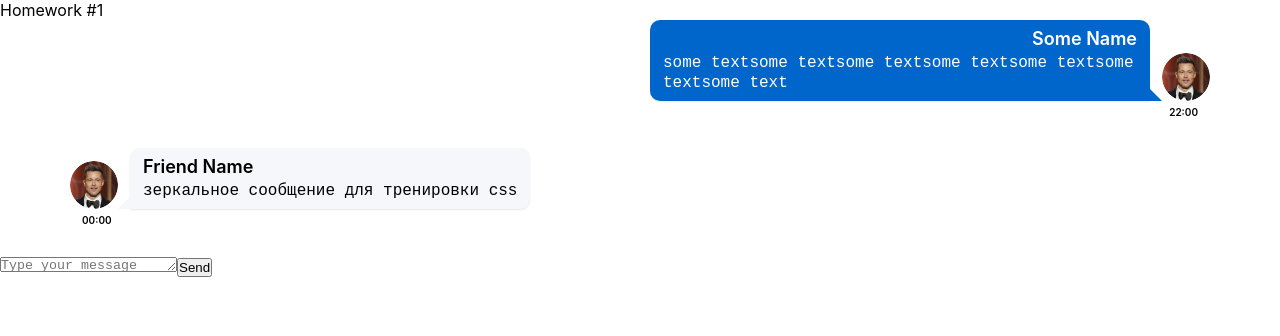
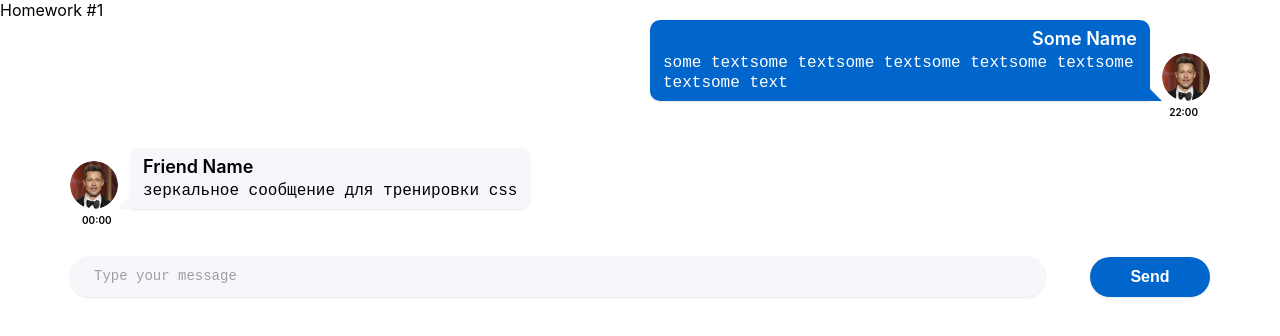
Before and after one commit to BaykovAleksandr/hw-sprint2, a React (Create React App) app: page / in a window 1280 px wide. Shown: the top 336 px of the page. Built offline with nearby package versions, Linux system fonts and the light colour scheme.

Commit message:
add styles for MessageSender component

```diff
--- a/src/s2-homeworks/hw01/message-sender/MessageSender.module.css
+++ b/src/s2-homeworks/hw01/message-sender/MessageSender.module.css
@@ -1,18 +1,57 @@
 .sendForm {
-
+  display: flex;
+  align-items: center;
+  gap: 44px;
+  padding: 0 70px;
+  margin-top: 30px;
 }
 
 .textarea {
+  flex: 1;
+  background: #f5f7fb;
+  border: none;
+  border-radius: 20px;
+  padding: 12px 24px;
+  font-size: 14px;
+  line-height: 17px;
+  resize: none;
+  height: 40px;
+  box-shadow: 0px 1px 2px 0px rgba(29, 33, 38, 0.1);
+  outline: none;
+}
 
+.textarea::placeholder {
+  color: rgba(0, 0, 0, 0.6);
+  opacity: 0.6;
+}
+
+.textarea:focus {
+  box-shadow: 0px 0px 3px 0px #0066cc;
 }
 
 .button {
-
+  width: 120px;
+  height: 40px;
+  background: #0066cc;
+  border: none;
+  border-radius: 20px;
+  color: white;
+  font-weight: 600;
+  font-size: 16px;
+  line-height: 20px;
+  cursor: pointer;
+  transition: all 0.2s ease;
+  box-shadow: 0px 1px 2px 0px rgba(29, 33, 38, 0.1);
 }
 
 .button:hover {
+  background: #0055aa;
+  transform: translateY(-1px);
+  box-shadow: 0px 2px 4px 0px rgba(29, 33, 38, 0.2);
+}
 
+.button:active {
+  background: #004488;
+  transform: translateY(0);
+  box-shadow: 0px 1px 2px 0px rgba(29, 33, 38, 0.1);
 }
-.button:active {
-
-}
```
